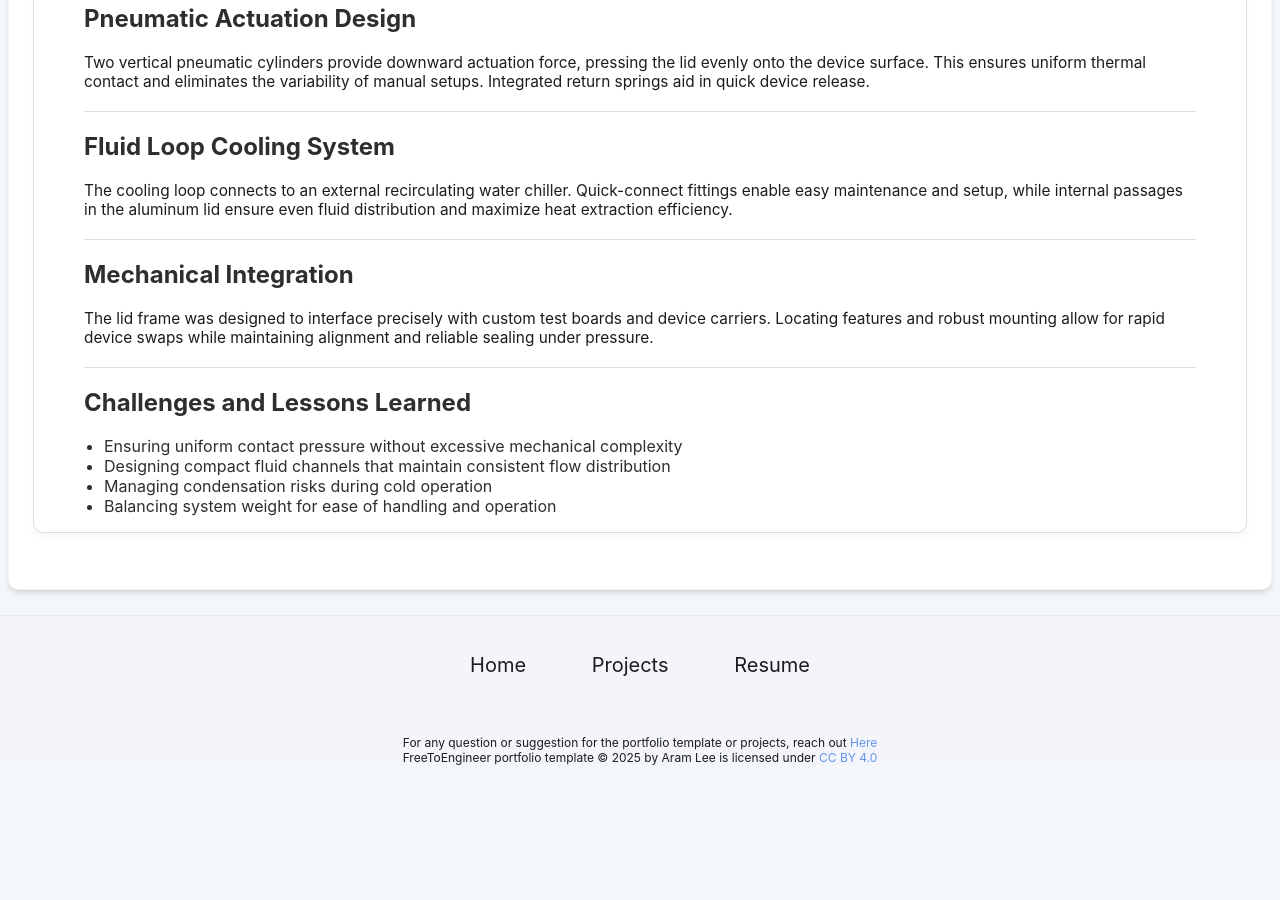
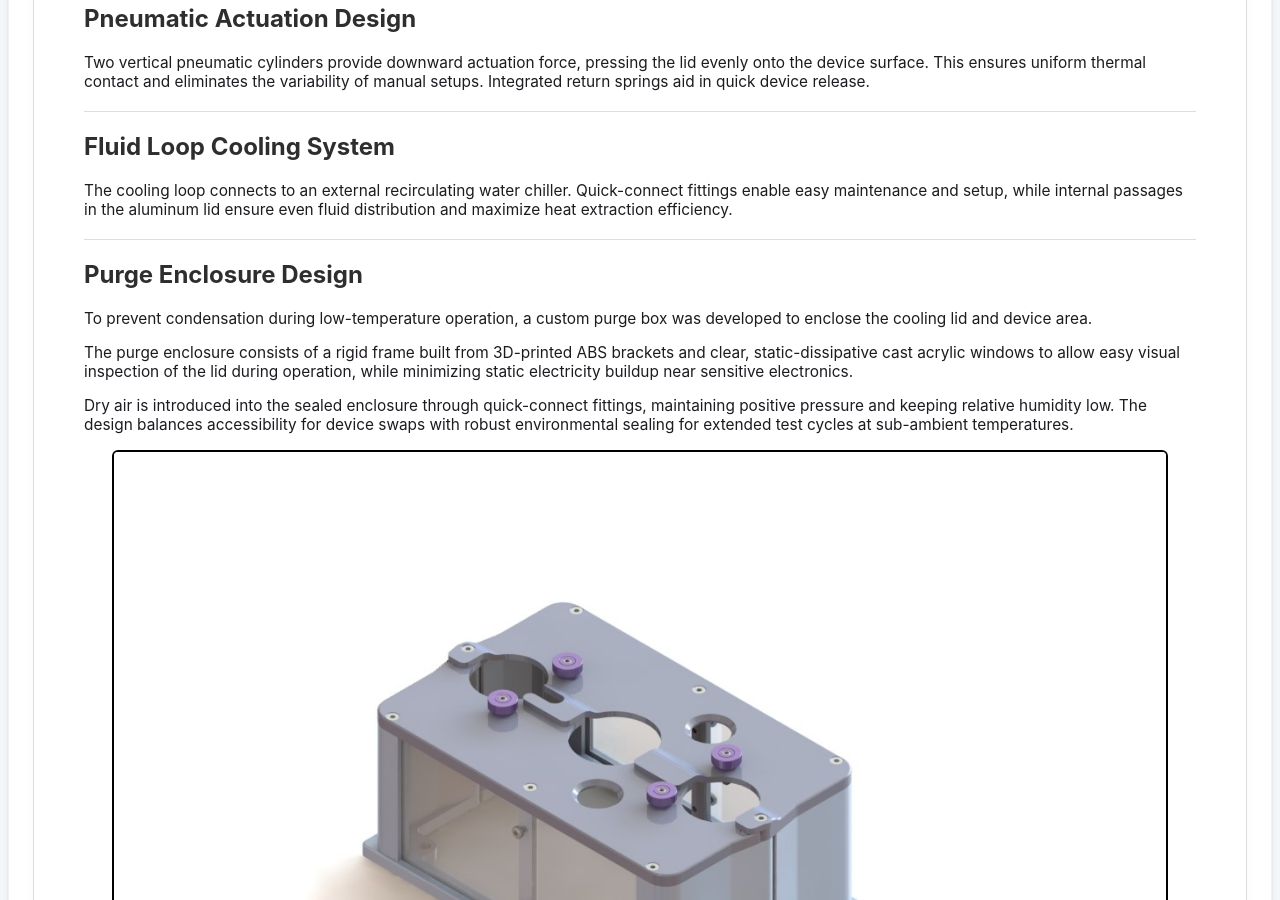
Before and after one commit to bluippold/bluippold.github.io, a Jekyll site: the page built from _projects/CoolerLid/index.md, in a window 1280 px wide and 900 px high, scrolled down 2068 px. Built offline with Jekyll 4.4.1, drawn with Linux system fonts in a browser that asks for light colours; before the commit the page ends 2841 px from its top, so only the background shows below that.

Commit message:
Update index.md

```diff
--- a/_projects/CoolerLid/index.md
+++ b/_projects/CoolerLid/index.md
@@ -71,6 +71,18 @@ The cooling loop connects to an external recirculating water chiller. Quick-conn
 
 ---
 
+## Purge Enclosure Design
+
+To prevent condensation during low-temperature operation, a custom purge box was developed to enclose the cooling lid and device area.
+
+The purge enclosure consists of a rigid frame built from 3D-printed ABS brackets and clear, static-dissipative cast acrylic windows to allow easy visual inspection of the lid during operation, while minimizing static electricity buildup near sensitive electronics.
+
+Dry air is introduced into the sealed enclosure through quick-connect fittings, maintaining positive pressure and keeping relative humidity low. The design balances accessibility for device swaps with robust environmental sealing for extended test cycles at sub-ambient temperatures.
+
+<img src="/_projects/Coolerlid/CoolingLidPurge.JPG" alt="Purge Box Surrounding Cooling Lid" class="centered-image" />
+
+---
+
 ## Mechanical Integration
 
 The lid frame was designed to interface precisely with custom test boards and device carriers. Locating features and robust mounting allow for rapid device swaps while maintaining alignment and reliable sealing under pressure.
```
